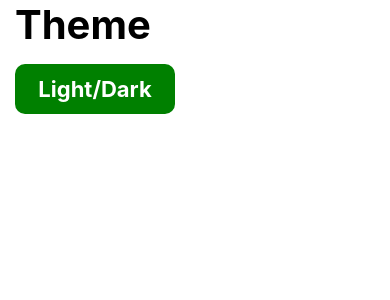
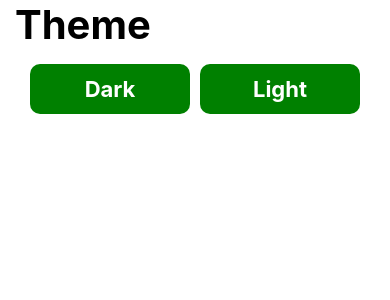
Before and after one commit to gerashdo/RNComponents, a React Native app: screen /ThemeScreen in a window 390 px wide. Shown: the top 300 px of the page. Built offline with nearby package versions, Linux system fonts and the light colour scheme.

Commit message:
Add actions to change theme

```diff
--- a/src/components/ListMenuItem.tsx
+++ b/src/components/ListMenuItem.tsx
@@ -6,12 +6,15 @@ import { StyleSheet, Text, TouchableOpacity, View } from 'react-native'
 import Icon from 'react-native-vector-icons/Ionicons';
 import { MenuItem } from '../interfaces/appInterfaces'
 import { RootStackParamList } from '../navigator/Navigator';
+import { useContext } from 'react';
+import { ThemeContext } from '../context/theme/ThemeContext';
 
 interface Props {
     menuItem: MenuItem
 }
 
 export const ListMenuItem = ( { menuItem }: Props ) => {
+    const { theme:{ colors }} = useContext( ThemeContext )
 
     const navigator = useNavigation<StackNavigationProp<RootStackParamList>>()
 
@@ -26,7 +29,7 @@ export const ListMenuItem = ( { menuItem }: Props ) => {
                 <Icon
                     name={ menuItem.icon }
                     size={ 20 }
-                    color="gray"
+                    color={ colors.primary }
                     />
                 <Text style={ styles.textItem }>
                     { menuItem.name }
@@ -37,7 +40,7 @@ export const ListMenuItem = ( { menuItem }: Props ) => {
                 <Icon
                     name='chevron-forward-outline'
                     size={ 20 }
-                    color="gray"
+                    color={ colors.primary }
                     />
             </View>
         </TouchableOpacity>
--- a/src/context/theme/ThemeContext.tsx
+++ b/src/context/theme/ThemeContext.tsx
@@ -1,7 +1,8 @@
-import { createContext } from "react"
+import { createContext, useReducer } from "react"
+import { lightTheme, themeReducer, ThemeState } from "./themeReducer";
 
 interface ThemeContextProps {
-    theme: any;
+    theme: ThemeState;
     setDarkMode: () => void;
     setLightMode: () => void;
 }
@@ -14,13 +15,15 @@ interface Props {
 
 export const ThemeProvider = ({ children }: Props) => {
 
-    const theme = null
+    const [ theme, dispatch ] = useReducer( themeReducer, lightTheme )
 
     const setDarkMode = () => {
         console.log('DarkTheme')
+        dispatch({ type: 'set_dark_theme' })
     }
     const setLightMode = () => {
         console.log('LightTheme')
+        dispatch({ type: 'set_light_theme' })
     }
 
     return (
--- /dev/null
+++ b/src/context/theme/themeReducer.tsx
@@ -0,0 +1,52 @@
+import { Theme } from "@react-navigation/native"
+
+type ThemeAction =
+    | { type: 'set_light_theme' }
+    | { type: 'set_dark_theme' }
+
+export interface ThemeState extends Theme {
+    currentTheme: 'dark' | 'light';
+    dividerColor: string;
+
+}
+
+export const lightTheme: ThemeState = {
+    dark: false,
+    currentTheme: 'light',
+    dividerColor: 'rgba(0,0,0,0.5)',
+    colors: {
+        primary: 'green',
+        background: 'white',
+        card: 'green',
+        text: 'yellow',
+        border: 'purple',
+        notification: 'red',
+    }
+}
+
+export const darkTheme: ThemeState = {
+    dark: false,
+    currentTheme: 'light',
+    dividerColor: 'rgba(0,0,0,0.5)',
+    colors: {
+        primary: 'green',
+        background: 'black',
+        card: 'green',
+        text: 'yellow',
+        border: 'purple',
+        notification: 'red',
+    }
+}
+
+export const themeReducer = ( state: ThemeState , action: ThemeAction ) => {
+
+    switch ( action.type ) {
+        case 'set_light_theme':
+            return { ...lightTheme }
+        case 'set_dark_theme':
+            return { ...darkTheme }
+        default:
+            return state;
+    }
+
+}
--- a/src/navigator/Navigator.tsx
+++ b/src/navigator/Navigator.tsx
@@ -1,5 +1,8 @@
+import { useContext } from 'react';
 import { NavigationContainer } from '@react-navigation/native';
 import { createStackNavigator } from '@react-navigation/stack';
+
+import { ThemeContext } from '../context/theme/ThemeContext';
 import { AlertScreen } from '../screens/AlertScreen';
 import { Animation101Screen } from '../screens/Animation101Screen';
 import { Animation102Screen } from '../screens/Animation102Screen';
@@ -31,14 +34,16 @@ export type RootStackParamList = {
 const Stack = createStackNavigator<RootStackParamList>();
 
 export const Navigator = () => {
+
+  const { theme } = useContext( ThemeContext )
+
   return (
-    <NavigationContainer>
+    <NavigationContainer
+      theme={ theme }
+    >
       <Stack.Navigator
         screenOptions={{
-          headerShown: false,
-          cardStyle: {
-            backgroundColor: 'white'
-          }
+          headerShown: false
         }}
         initialRouteName="HomeScreen"
       >
--- a/src/screens/ThemeScreen.tsx
+++ b/src/screens/ThemeScreen.tsx
@@ -6,12 +6,19 @@ import { styles } from '../theme/appTheme'
 
 export const ThemeScreen = () => {
 
-  const { setDarkMode } = useContext( ThemeContext )
+  const { setDarkMode, setLightMode } = useContext( ThemeContext )
 
   return (
-    <View style={ styles.globalMargin }>
+    <View style={{
+        ...styles.globalMargin,
+        }}>
         <HeaderTitle title='Theme'/>
 
+        <View style={{
+          flexDirection: 'row',
+          justifyContent: 'center',
+          gap: 10,
+        }}>
           <TouchableOpacity
             activeOpacity={ 0.8 }
             style={{
@@ -30,8 +37,29 @@ export const ThemeScreen = () => {
                 fontWeight: 'bold',
                 fontSize: 22,
               }}
-          >Light/Dark</Text>
+            >Dark</Text>
           </TouchableOpacity>
+          <TouchableOpacity
+            activeOpacity={ 0.8 }
+            style={{
+              width: 160,
+              height: 50,
+              backgroundColor: 'green',
+              borderRadius: 10,
+              justifyContent: 'center',
+            }}
+            onPress={ () => setLightMode() }
+          >
+            <Text
+              style={{
+                color: 'white',
+                textAlign: 'center',
+                fontWeight: 'bold',
+                fontSize: 22,
+              }}
+            >Light</Text>
+          </TouchableOpacity>
+        </View>
     </View>
   )
 }
```
Lines whose indentation alone changed are shown as unchanged.
